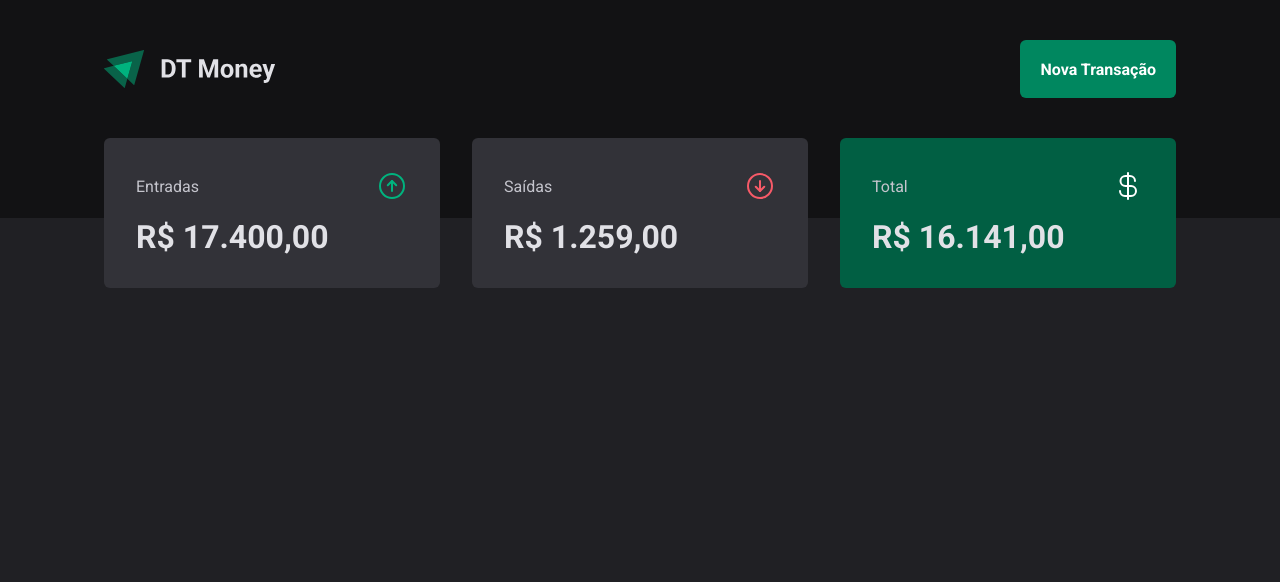
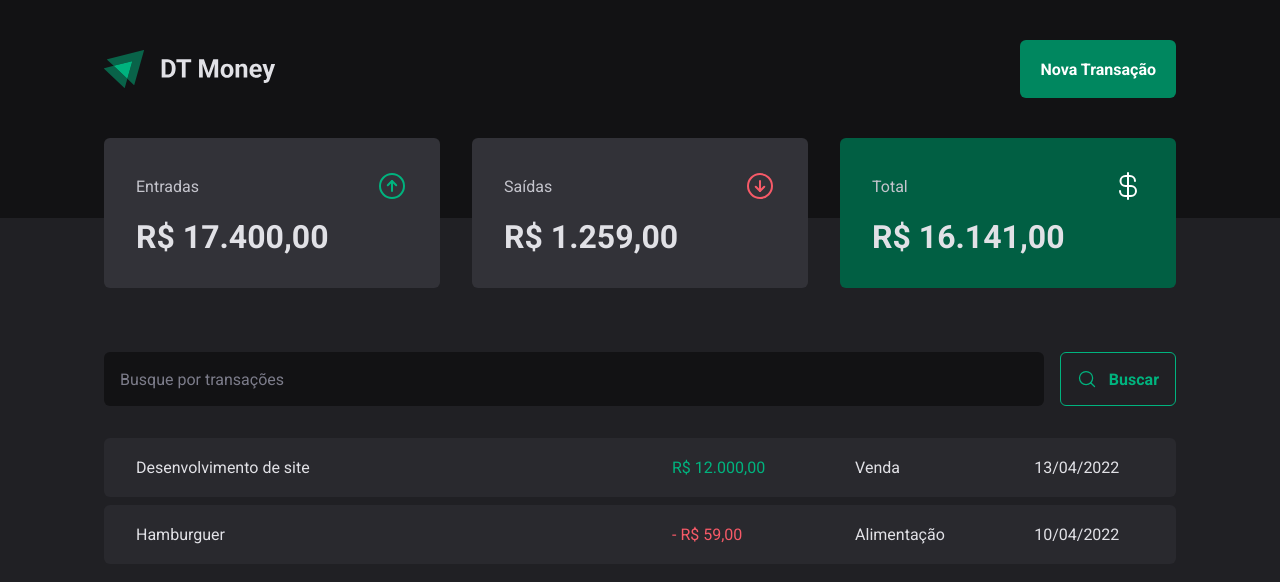
Before and after one commit to leogeison/Dt-Money, a React (Vite) app: page / in a window 1280 px wide. Shown: the top 582 px of the page. Built offline with nearby package versions, Linux system fonts and the light colour scheme.

Commit message:
transaction table creation

```diff
--- /dev/null
+++ b/src/pages/Transactions/components/SearchForm/index.tsx
@@ -0,0 +1,15 @@
+import { MagnifyingGlass } from 'phosphor-react'
+import { SearchFormContainer } from './styles'
+
+export function SearchForm() {
+  return (
+    <SearchFormContainer>
+      <input type="text" placeholder="Busque por transações" />
+
+      <button type="submit">
+        <MagnifyingGlass size={20}/>
+        Buscar
+      </button>
+    </SearchFormContainer>
+  )
+}
--- /dev/null
+++ b/src/pages/Transactions/components/SearchForm/styles.ts
@@ -0,0 +1,39 @@
+import styled from 'styled-components'
+
+export const SearchFormContainer = styled.form`
+  display: flex;
+  gap: 1rem;
+
+  input {
+    flex: 1;
+    border-radius: 6px;
+    border: 0;
+    background: ${(props) => props.theme['gray-900']};
+    color: ${(props) => props.theme['gray-300']};
+    padding: 1rem;
+
+    &::placeholder {
+      color: ${(props) => props.theme['gray-500']};
+    }
+  }
+
+  button {
+    display: flex;
+    align-items: center;
+    gap: 0.75rem;
+    border: 0;
+    padding: 1rem;
+    background: transparent;
+    border: 1px solid ${(props) => props.theme['green-300']};
+    color: ${(props) => props.theme['green-300']};
+    font-weight: bold;
+    border-radius: 6px;
+
+    &:hover {
+      background: ${(props) => props.theme['green-500']};
+      border-color: ${(props) => props.theme['green-500']};
+      color: ${(props) => props.theme.white};
+      transition: background-color 0.2s, color 0.2s, border-color 0.2s;
+    }
+  }
+`
--- a/src/pages/Transactions/index.tsx
+++ b/src/pages/Transactions/index.tsx
@@ -1,11 +1,43 @@
 import { Header } from '../../components/Header'
 import { Summary } from '../../components/Summary'
+import { SearchForm } from './components/SearchForm'
+import {
+  PriceHighLight,
+  TransanctionsContainer,
+  TransanctionsTable,
+} from './styles'
 
 export function Transaction() {
   return (
     <div>
       <Header />
       <Summary />
+
+
+      <TransanctionsContainer>
+      <SearchForm />
+        <TransanctionsTable>
+          <tbody>
+            <tr>
+              <td width="50%">Desenvolvimento de site</td>
+              <td>
+                <PriceHighLight variant="income">R$ 12.000,00</PriceHighLight>
+              </td>
+              <td>Venda</td>
+              <td>13/04/2022</td>
+            </tr>
+
+            <tr>
+              <td width="50%">Hamburguer</td>
+              <td>
+                <PriceHighLight variant="outcome">- R$ 59,00</PriceHighLight>
+              </td>
+              <td>Alimentação</td>
+              <td>10/04/2022</td>
+            </tr>
+          </tbody>
+        </TransanctionsTable>
+      </TransanctionsContainer>
     </div>
   )
 }
--- a/src/pages/Transactions/styles.ts
+++ b/src/pages/Transactions/styles.ts
@@ -0,0 +1,40 @@
+import styled from 'styled-components'
+
+export const TransanctionsContainer = styled.main`
+  width: 100%;
+  max-width: 1120px;
+  margin: 4rem auto 0;
+  padding: 0 1.5rem;
+`
+
+export const TransanctionsTable = styled.table`
+  width: 100%;
+  border-collapse: separate;
+  border-spacing: 0 0.5rem;
+  margin-top: 1.5rem;
+
+  td {
+    padding: 1.25rem 2rem;
+    background: ${(props) => props.theme['gray-700']};
+
+    &:first-child {
+      border-top-left-radius: 6px;
+      border-bottom-left-radius: 6px;
+    }
+
+    &:last-child {
+      border-top-right-radius: 6px;
+      border-bottom-right-radius: 6px;
+    }
+  }
+`
+interface PriceHighLightProps {
+  variant: 'income' | 'outcome'
+}
+
+export const PriceHighLight = styled.span<PriceHighLightProps>`
+  color: ${(props) =>
+    props.variant === 'income'
+      ? props.theme['green-300']
+      : props.theme['red-300']};
+`
```
